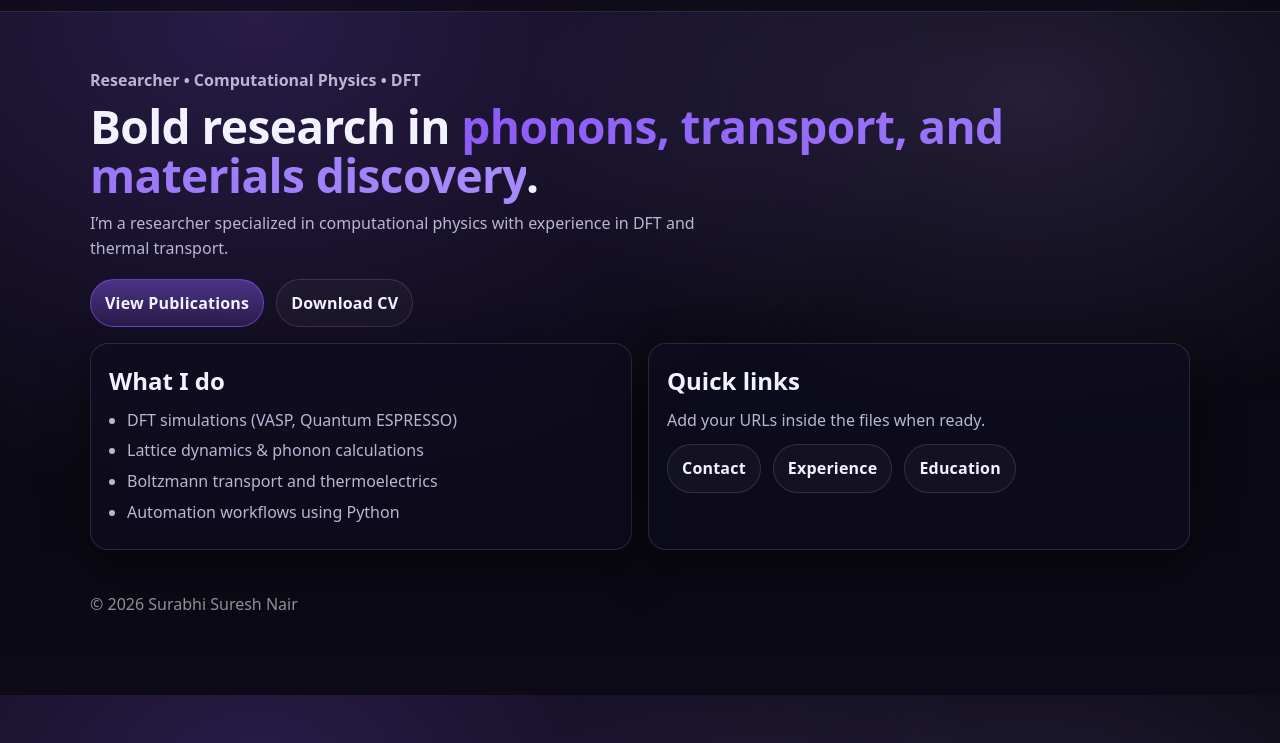
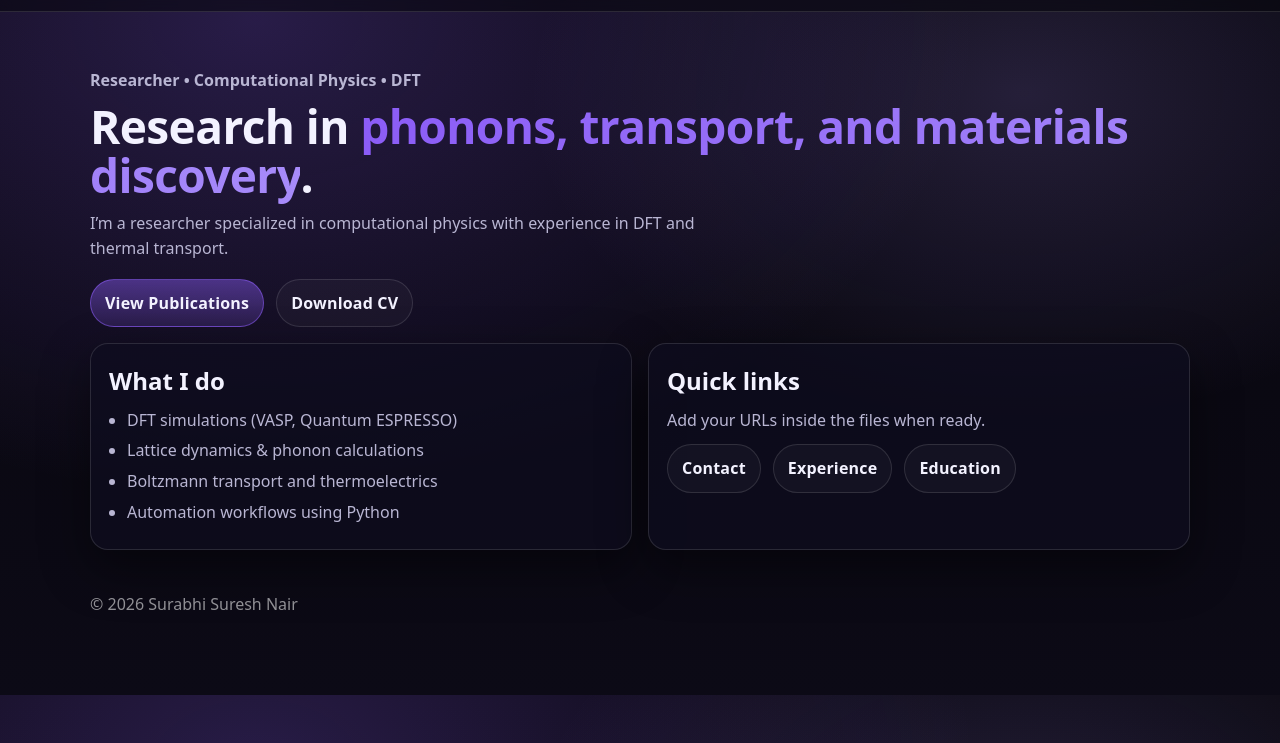
Before and after one commit to Surabhinair19/surabhichandrika.github.io, a plain HTML site: page index.html in a window 1280 px wide. Shown: the part 57-800 px from the top of the page. Drawn offline with Linux system fonts and the light colour scheme.

Commit message:
Update index.html

```diff
--- a/index.html
+++ b/index.html
@@ -27,7 +27,7 @@
     <section class="hero">
       <div class="container">
         <p class="kicker">Researcher • Computational Physics • DFT</p>
-        <h1 class="headline">Bold research in <span class="accent">phonons, transport, and materials discovery</span>.</h1>
+        <h1 class="headline">Research in <span class="accent">phonons, transport, and materials discovery</span>.</h1>
         <p class="subhead">
           I’m a researcher specialized in computational physics with experience in DFT and thermal transport.
         </p>
```
